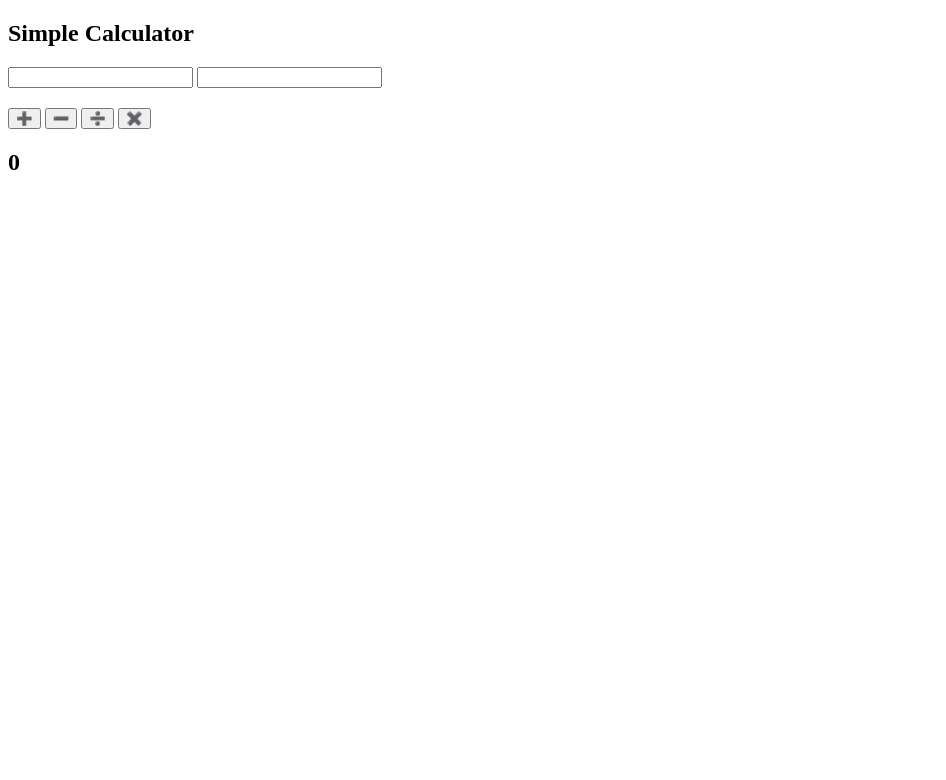
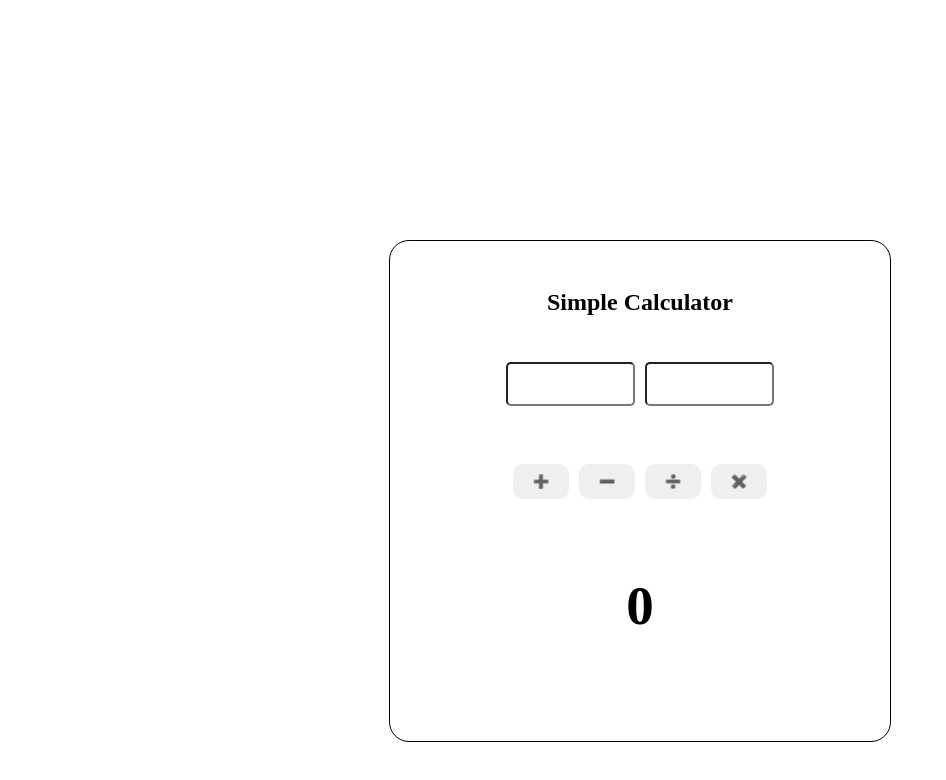
Before and after one commit to creyes25/simple-calc, a plain HTML site: page index.html in a window 1280 px wide. Shown: the whole page, without its empty margins (0-946 px from the left). Drawn offline with Linux system fonts and the light colour scheme.

Commit message:
style the calculator

```diff
--- a/index.html
+++ b/index.html
@@ -8,21 +8,21 @@
   <title>Simple Calculator</title>
 </head>
 <body>
-  <section class="calculator">
+  <section class="calculator flex">
     <h2>Simple Calculator</h2>
-    <div class="inputs">
+    <div class="inputs flex justify-content">
       <input type="text" id="num-1">
       <input type="text" id="num-2">
-      <h2 class="wrong"></h2>
     </div>
-    <div class="calculations">
-      <button class="add">➕</button>
-      <button class="minus">➖</button>
-      <button class="divide">➗</button>
-      <button class="multiply">✖️</button>
+    <h3 class="invalid" hidden>Invalid: Input number</h3>
+    <div class="operators flex justify-content">
+      <button class="add flex justify-content">➕</button>
+      <button class="minus flex justify-content">➖</button>
+      <button class="divide flex justify-content">➗</button>
+      <button class="multiply flex justify-content">✖️</button>
     </div>
     <div class="results">
-      <h2 class="results-display">0</h2>
+      <h1 class="results-display">0</h1>
     </div>
   </section>
 </body>
--- a/style.css
+++ b/style.css
@@ -0,0 +1,70 @@
+html, body {
+  margin: 0;
+  padding: 0;
+}
+
+.flex {
+  display: flex;
+  align-items: center;
+}
+
+.justify-content {
+  justify-content: center;
+}
+
+.calculator {
+  width: 500px;
+  height: 500px;
+  margin: 30vh auto;
+  flex-direction: column;
+  gap: 10px;
+  border: 1px solid black;
+  border-radius: 20px;
+}
+
+.calculator h2:first-child {
+  margin-top: 2em;
+  margin-bottom: 1.5em;
+}
+
+.inputs {
+  margin-bottom: 1em;
+  width: 70%;
+  gap: 10px;
+
+}
+
+input {
+  width: 30%;
+  height: 20px;
+  padding: 10px;
+  border-radius: 5px;
+}
+
+.invalid {
+  text-align: center;
+  margin: 15px 0 5px;
+}
+
+.operators {
+  margin-top: 2em;
+  width: 70%;
+  gap: 10px;
+}
+
+button {
+  width: 16%;
+  height: 35px;
+  border-radius: 10px;
+  border: none;
+  cursor: pointer;
+}
+
+.results {
+  margin-top: 1.2em;
+  margin-bottom: 1.5em;
+}
+
+.results-display {
+  font-size: 55px;
+}
```
